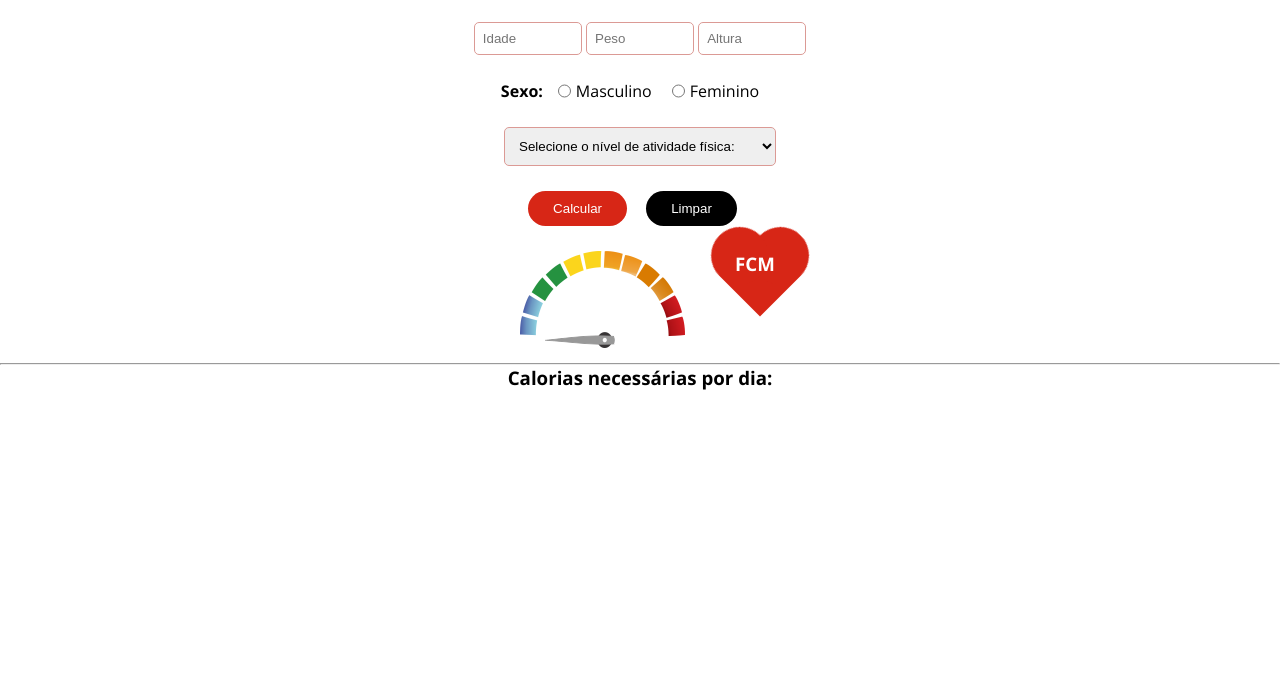
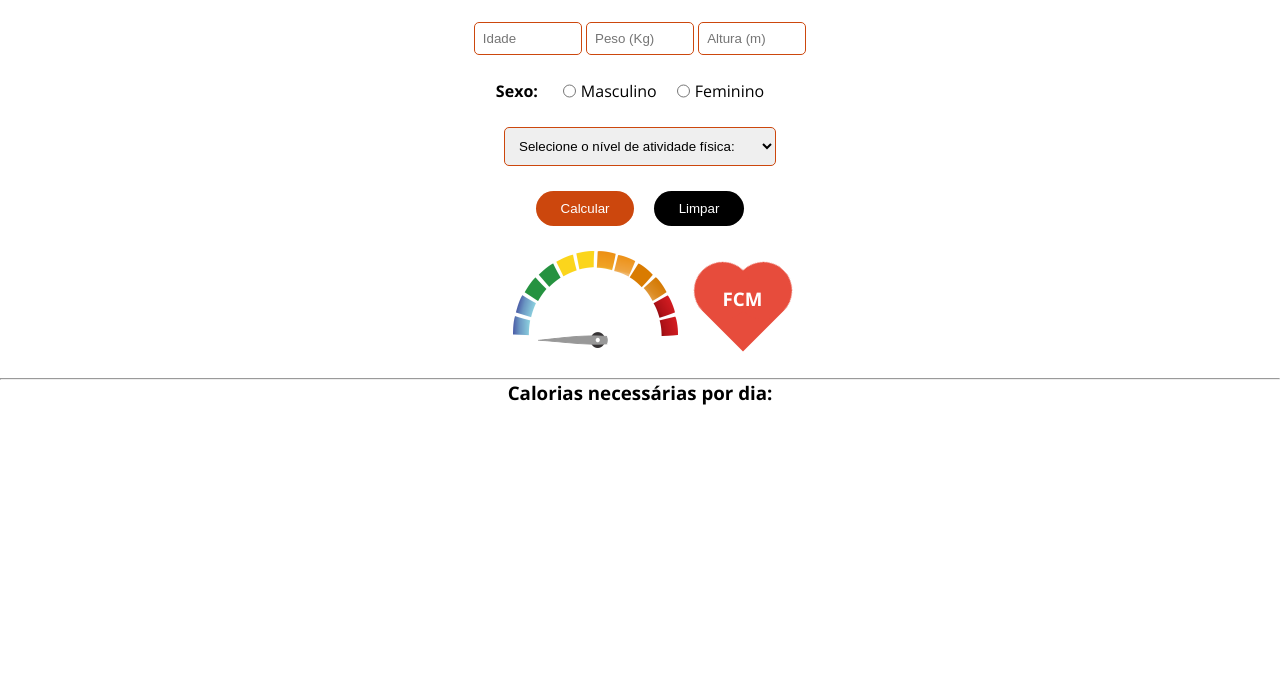
Before and after one commit to juliaturubia/GET, a plain HTML site: page index.html in a window 1280 px wide. Shown: the part 105-800 px from the top of the page. Drawn offline with nearby package versions, Linux system fonts and the light colour scheme.

Commit message:
update code

```diff
--- a/get.js
+++ b/get.js
@@ -1,7 +1,7 @@
 /**
  * APP Health
- * @author Professor José de Assis
- * https://joseassis.com.br
+ * @author Weslley Carlos
+ * https://
  */
 
 // imc (índice de massa corporal)
@@ -76,7 +76,7 @@ function calcular() {
 function limpar() {
     document.getElementById("imc").innerHTML = ""
     document.getElementById("status").innerHTML = ""
-    document.getElementById("freq").innerHTML = ""
+    document.getElementById("freq").innerHTML = "FCM"
     document.getElementById("grafico").src = "icons/reset.png"
     document.getElementById("calorias").innerHTML = ""
 }
--- a/index.html
+++ b/index.html
@@ -7,27 +7,26 @@
     <meta name="viewport" content="width=device-width, initial-scale=1.0">
     <title>APP - GET</title>
     <link rel="stylesheet" href="style.css">
-    <link rel="icon" href="icons/balanca.png" type="image/x-icon">
+    <link rel="icon" href="icons/balanca.png">
 </head>
 
 <body>
     <header>
-        <h1>APP GET</h1>
-        <p>Calculadora de Gasto</p>
+        <h1>APP - GET</h1>
+        <p>Calculadora do gasto energético total.</p>
     </header>
-
     <form name="frmIMC">
         <input type="number" name="txtIdade" placeholder="Idade">
-        <input type="number" name="txtPeso (Kg)" placeholder="Peso">
-        <input type="number" name="txtAltura (m)" placeholder="Altura">
-        <div class="radio">
+        <input type="number" name="txtPeso" placeholder="Peso (Kg)">
+        <input type="number" name="txtAltura" placeholder="Altura (m)">
+        <div class="Radio">
             <p>Sexo:</p>
-            <input type="radio" name="grupo" id="m"><span class="sexo">Masculino</span>
-            <input type="radio" name="grupo" id="f"><span class="sexo">Feminino</span>
+            <input type="radio" name="grupo" id="m"><span class="Sexo">Masculino</span>
+            <input type="radio" name="grupo" id="f"><span class="Sexo">Feminino</span>
         </div>
         <select name="nivel" id="atividade">
             <option value="" selected>Selecione o nível de atividade física: </option>
-            <option value="1.2">Sedentário (trabalho de escritório)</option>
+            <option value="1.2">Sedentário</option>
             <option value="1.375">Exercício leve (1-2 dias/semana)</option>
             <option value="1.55">Exercício moderado (3-5 dias/semana)</option>
             <option value="1.725">Exercício pesado (6-7 dias/semana)</option>
@@ -37,21 +36,20 @@
         <input type="button" value="Calcular" onclick="calcular()">
         <input type="reset" value="Limpar" onclick="limpar()">
     </form>
+
     <!-- Info (IMC e FCM)-->
-    <div class="info">
-    <div class="peso">
+    <div class="Info">
+        <div class="Peso">
             <img src="icons/reset.png" alt="marcador IMC" id="grafico">
             <h3 id="imc"></h3>
             <h4 id="status"></h4>
         </div>
         <!-- Coração -->
-
-    <div class="fcm">
-        <div class="coracao">
-            <div class="quadrado"></div>
-            <div class="circulo top"></div>
-            <div class="circulo left"></div>
-
+        <div class="Fcm">
+            <div class="Coracao">
+                <div class="Quadrado"></div>
+                <div class="Circulo Top"></div>
+                <div class="Circulo Left"></div>
             </div>
             <h3 id="freq">FCM</h3>
         </div>
--- a/style.css
+++ b/style.css
@@ -1,60 +1,58 @@
-/*Importacao de fonte */
+/* Importação de fonte */
 @import url('https://fonts.googleapis.com/css2?family=Open+Sans:wght@400;700&display=swap');
 
-/* CSS reset do navegador*/
-/* * significa alteracao no corpo inteiro */
-*{
+/* CSS Reset */
+* {
     margin: 0;
     padding: 0;
 }
 
-body{
+body {
     font-family: 'Open Sans', sans-serif;
-    font-family: 'josefin-sans' sans-serif;
     font-size: 1em;
     text-align: center;
 }
 
-/* cabecalho */
-header{
-    margin: 25px 0px 25px 0px; /* top rigth bottom left */
+/* Cabeçalho */
+header {
+    margin: 25px 0px 25px 0px;
+    /* top right botton left */
 }
 
-header h1{
+header h1 {
     font-size: 2.5em;
-    color: #d72616;
+    color: #cc470d;
 }
 
-/*formulario*/
-input[type=number]{
+/* Formulário */
+input[type=number] {
     width: 90px;
     padding: 8px;
     border-radius: 5px;
-    border: 1px solid #db9a95;
+    border: 1px solid #cc470d;
 }
 
-input[type=number]::-webkit-inner-spin-button {         /* retirar as setinhas o input number do chrome */
+input[type=number]::-webkit-inner-spin-button {
     -webkit-appearance: none;
 }
 
-input[type=number] {             /* retirar as setinhas o input number fire fox*/
-
+input[type=number] {
     -moz-appearance: textfield;
     appearance: textfield;
 }
 
-.radio{
+.Radio {
     display: flex;
     justify-content: center;
     margin: 25px 0px 25px 0px;
 }
 
-.radio p{
-    padding-right: 15px;
+.Radio p {
+    padding-right: 25px;
     font-weight: 700;
 }
 
-.sexo{
+.Sexo {
     padding: 0px 20px 0px 5px;
 }
 
@@ -62,108 +60,106 @@ input[type=number] {             /* retirar as setinhas o input number fire fox*
     margin-bottom: 25px;
     padding: 10px;
     border-radius: 5px;
-    border: 1px solid #db9a95 ;
+    border: 1px solid #cc470d;
 }
 
-input[type=button]{
+input[type=button] {
     padding: 10px 25px 10px 25px;
     margin-right: 15px;
     border-radius: 25px;
     border: none;
-    background-color: #d72616;
-    color:#ffffff;
-
-
+    background-color: #cc470d;
+    color: #fff;
 }
 
-input[type=reset]{
+input[type=reset] {
     padding: 10px 25px 10px 25px;
-    margin-right: 15px;
     border-radius: 25px;
     border: none;
-    background-color: #000000;
-    color:#ffffff;
-
-
-
+    background-color: #000;
+    color: #fff;
 }
 
-.info{
+/** Info IMC e FCM **/
+.Info {
     display: flex;
     justify-content: center;
     text-align: center;
-    margin: 25px 0px 10px 25px;
-
+    margin: 25px 0px 25px 0px;
 }
 
-.fcm{
+.Peso {
+    text-align: center;
+}
+
+.Fcm {
     display: flex;
     justify-content: center;
     text-align: center;
+    margin-top: 35px;
 }
 
-/*calorias*/
-#calorias{
+/** Calorias **/
+#calorias {
     font-size: 2em;
     font-weight: 700;
-    color: #d72616;
+    color: #cc470d;
 }
 
-/* coracao pulsando */
 
-.coracao{
+/*** Coração pulsando ***/
+.Coracao {
     width: 50px;
     height: 50px;
-    /* border: 1px solid red; */
-    position: relative; /*relative = Pai*/
+    /* border: 1px solid #00ff00;*/
+    position: relative;
     transform: rotate(-135deg);
-    margin-left: 50px; /* margin a esquerda entre o outro elemento*/
+    margin-left: 40px;
     animation: pulsar 0.7s infinite alternate;
     z-index: -1;
-
 }
 
-.quadrado{
+.Quadrado {
     width: 50px;
     height: 50px;
-    /* border: 1px solid green; */
-    position:absolute; /*absolute = Filho*/
-    background-color: #d72616;
+    position: absolute;
+    background-color: #e74c3c;
 }
 
-.circulo{
+.Circulo {
     width: 50px;
     height: 50px;
-    /* border: 1px solid #231a33; */
     border-radius: 50px;
-    position:absolute; /*absolute = Filho*/
-    background-color: #d72616;
+    position: absolute;
+    background-color: #e74c3c;
 }
 
-.top{
+.Top {
     top: 50%;
 }
 
-.left{
+.Left {
     left: 50%;
 }
 
-#freq{
+#freq {
     position: absolute;
     padding-left: 40px;
     color: #fff;
 }
 
-/*animacao com CSS */
+/* Animação com CSS */
 @keyframes pulsar {
     0% {
         transform: scale(0.95) rotate(-135deg);
     }
+
     100% {
         transform: scale(1.15) rotate(-135deg);
     }
 }
 
+/* rotacionar tela */
 @media screen and (min-width: 576px) and (max-width: 992px) and (orientation: landscape) {
     html {
         transform: rotate(-90deg);
```
Lines whose indentation alone changed are shown as unchanged.
